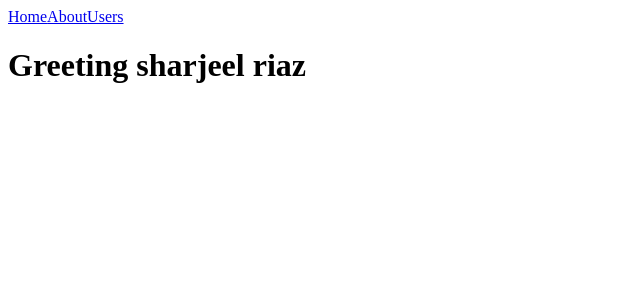
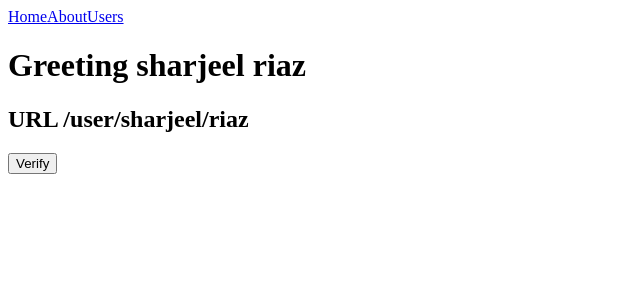
Before and after one commit to SharjeelMoqrabKhan/Basic-React-Learning-2020, a React (Create React App) app: page /user/sharjeel/riaz in a window 1280 px wide. Shown: the top 300 px of the page, without its empty margins (0-640 px from the left). Built offline with nearby package versions, Linux system fonts and the light colour scheme; a web font is replaced by a local one.

Commit message:
uselocation hook

```diff
--- a/src/routing/Users.jsx
+++ b/src/routing/Users.jsx
@@ -1,15 +1,26 @@
 import React from "react";
 import { Menu } from "./Menu";
-import { useParams } from "react-router-dom";
+import { useParams, useLocation } from "react-router-dom";
 
 const Users = () => {
   const { firstName, lastName } = useParams();
+  const location = useLocation();
   return (
     <React.Fragment>
       <Menu />
       <h1>
         Greeting {firstName} {lastName}
       </h1>
+      <h2>URL {location.pathname}</h2>
+      {location.pathname === `/user/sharjeel/riaz` ? (
+        <button
+          onClick={() => {
+            alert("you are perimium user");
+          }}
+        >
+          Verify
+        </button>
+      ) : null}
     </React.Fragment>
   );
 };
```
